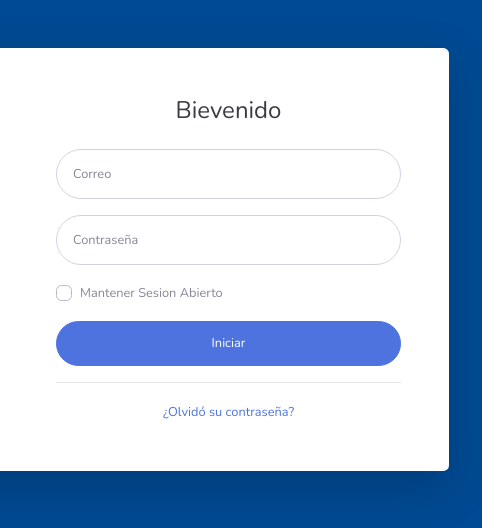
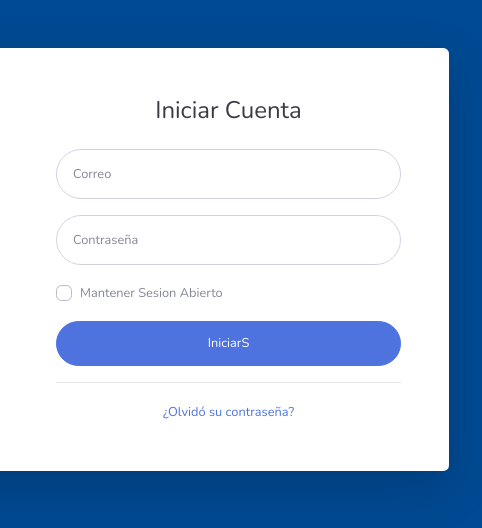
Before and after one commit to Ronal199/MBsistema, a plain HTML site: page login.html in a window 1280 px wide. Shown: the full height of the page, 644-1126 px from the left. Drawn offline with nearby package versions, Linux system fonts and the light colour scheme.

Commit message:
prueba 3

```diff
--- a/login.html
+++ b/login.html
@@ -38,7 +38,7 @@
                             <div class="col-lg-6">
                                 <div class="p-5">
                                     <div class="text-center">
-                                        <h1 class="h4 text-gray-900 mb-4">Bievenido</h1>
+                                        <h1 class="h4 text-gray-900 mb-4">Iniciar Cuenta</h1>
                                     </div>
                                     <form class="user">
                                         <div class="form-group">
@@ -64,7 +64,7 @@
                                         }
                                          -->
 
-										<a class="btn btn-primary btn-user btn-block" href="Index.html">Iniciar</a>
+										<a class="btn btn-primary btn-user btn-block" href="Index.html">IniciarS</a>
                                         <!-- <button type="submit" class="btn btn-primary btn-user btn-block">
                                             Ingresar
                                         </button> -->
```
